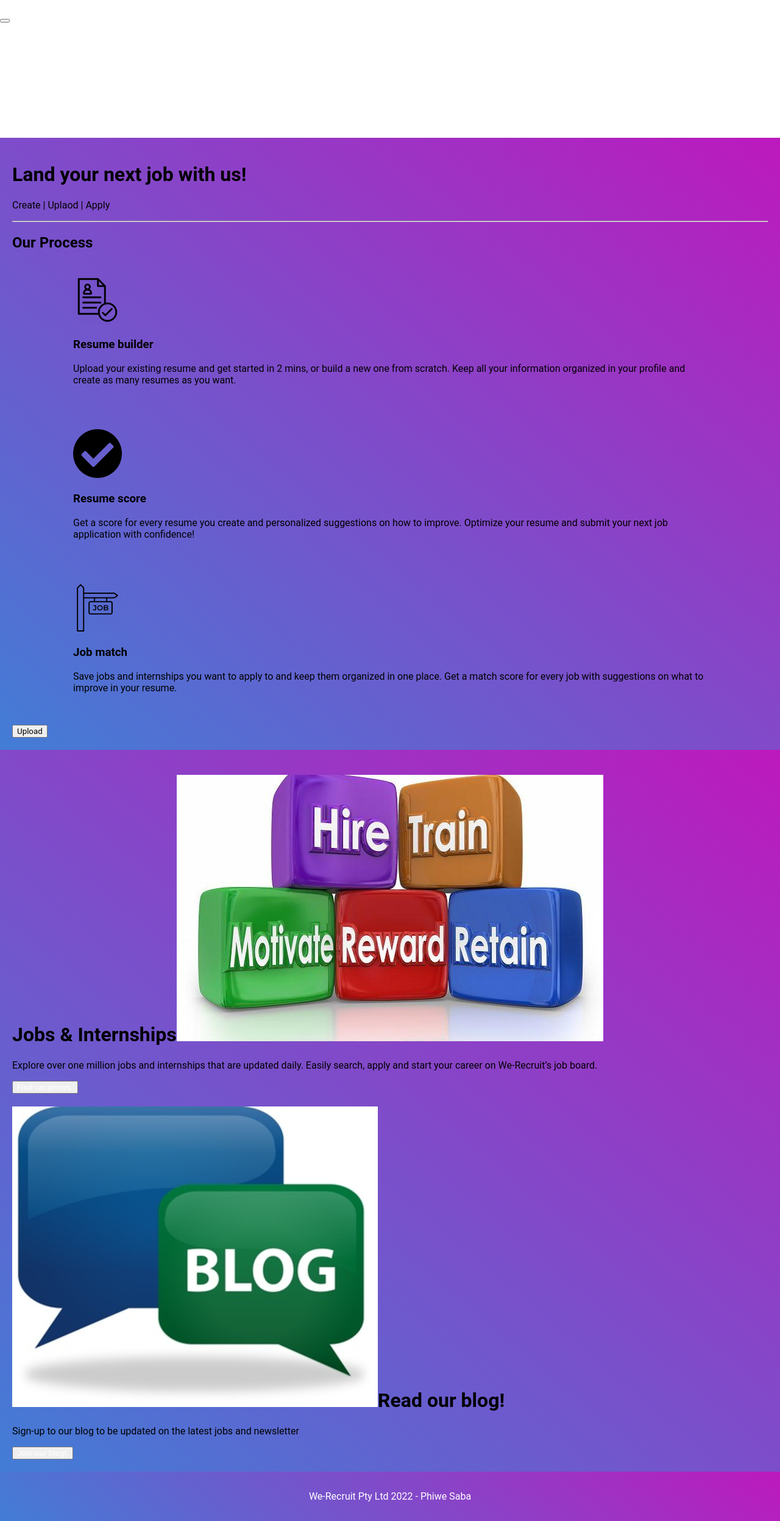
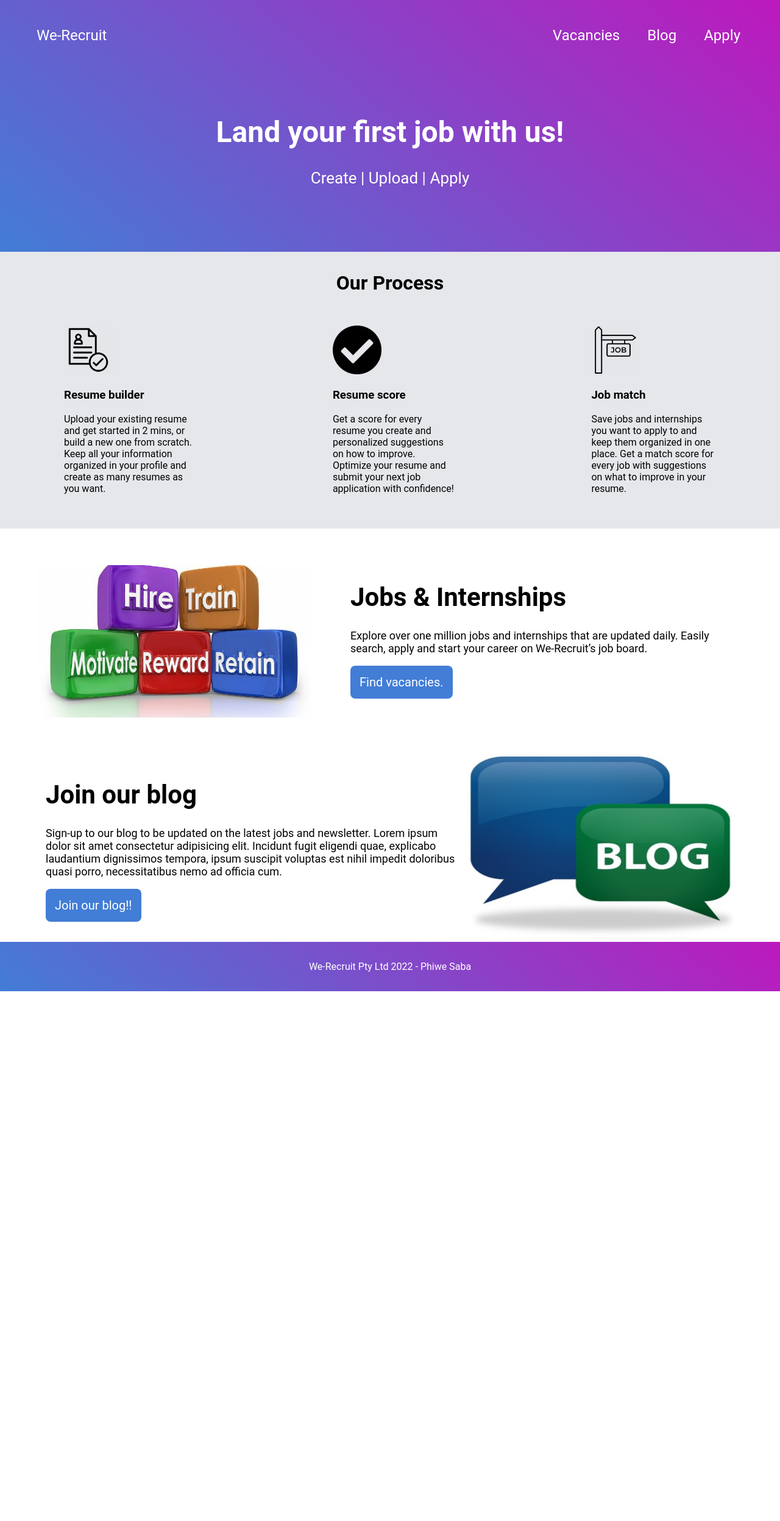
Before and after one commit to phiwe-saba/We-Recruit-website, a PHP site: page / in a window 1280 px wide. Shown: the whole page at 61% size. After the commit the page ends 1626 px from the top, so only its background shows below. Run offline with PHP 8.4, Linux system fonts and the light colour scheme.

Commit message:
made changes to the alignment and started working on the application page.

```diff
--- a/blog.html
+++ b/blog.html
@@ -4,7 +4,7 @@
     <meta charset="UTF-8">
     <meta http-equiv="X-UA-Compatible" content="IE=edge">
     <meta name="viewport" content="width=device-width, initial-scale=1.0">
-    <link rel="stylesheet" href="styles/app..css">
+    <link rel="stylesheet" href="styles/blog.css">
     <title>Document</title>
 </head>
 <body>
--- a/index.html
+++ b/index.html
@@ -4,67 +4,33 @@
     <meta charset="UTF-8">
     <meta http-equiv="X-UA-Compatible" content="IE=edge">
     <meta name="viewport" content="width=device-width, initial-scale=1.0">
-    <link rel="icon" type="image/x-icon" href="./images/logo.png">
+    <!-- CSS only -->
     <link rel="stylesheet" href="./styles/main.css">
-    <link rel="preconnect" href="https://fonts.googleapis.com">
-    <link rel="preconnect" href="https://fonts.gstatic.com" crossorigin>
-    <link href="https://fonts.googleapis.com/css2?family=Inter:wght@500&display=swap" rel="stylesheet">
     <title>We-Recruit | Home</title>
 </head>
 <body>
-    <div class="content">
-        <div class="header-content">
-            <header class="header">
-                <div class="header-container">
-                    <div class="row align-items-center justify-content-between">
-                        <div class="logo">
-                            <a href="index.html">We-Recruit</a>
-                        </div>
-                        <button type="button" class="nav-toggler">
-                            <span></span>
-                        </button>
-                        <nav class="nav">
+    <div class="container">
+        <nav class="navbar">
             <ul>
-                                <li><a href="index.html" class="active">Home</a></li>
-                                <li><a href="vacancies.html">Vacancies</a></li>
-                                <li><a href="blog.html">About</a></li>
-                                <li><a href="blog.html">Contact</a></li>
-                                <li><a href="blog.html">Blog</a></li>
+                <li id="header-logo"><a href="./index.html">We-Recruit</a></li>
+                <li id="header-links"><a href="vacancies.html">Vacancies</a></li>
+                <li id="header-links"><a href="blog.html">Blog</a></li>
+                <li id="header-links"><a href="application.html">Apply</a></li>
             </ul>
         </nav>
 
+        <div class="header-section">
+            <h1>Land your first job with us!</h1>
+            <p>Create | Upload | Apply</p>
         </div>
     </div>
-            </header>
-
-            <div class="container">
-                <div class="showcase-main">
-                    <div class="showcase">
-                        <div class="content">
-                            <h1>Land your next job with us!</h1>
-                            <div class="showcase">
-                                <div class="content">
-                                    <p>Create | Uplaod | Apply</p>
-                                </div>
-                            </div>
-                        </div>
-                    </div>
-                </div>
-
-                <div class="horizontal">
-                    <hr>
-                </div>
-
-                <div id="layout">
-                    <div class="headerpage">
-                        <h2>Our Process</h2>
-                    </div>
-                    <div class="boxes">
+    <div class="main-section">
+        <h1>Our Process</h1>
+        <div class="main-box">
             <div class="box">
                 <img src="./images/match.webp" alt="display something">
                 <h3>Resume builder</h3>
                 <p>Upload your existing resume and get started in 2 mins, or build a new one from scratch. Keep all your information organized in your profile and create as many resumes as you want.</p>
-
             </div>
             <div class="box">
                 <img src="./images/correct.png" alt="display something">
@@ -78,35 +44,34 @@
 
             </div>
         </div>
-                    <div class="upload">
-                        <a href="application.html">
-                            <button type="submit">Upload</button>
-                        </a>
+    </div>
+    <div class="body-section">
+        <div id="internship">
+            <img src="./images/content1.jpg">
+        </div>
+        <div id="job">
+            <h1>Jobs & Internships</h1>
+            <p>Explore over one million jobs and internships that are updated daily.
+               Easily search, apply and start your career on We-Recruit’s job board.
+            </p>
+            <button><a href="vacancies.html">Find vacancies.</a></button>
         </div>
     </div>
+    <div class="blog-section">
+        <div id="blogmain">
+            <h1>Join our blog</h1>
+            <p>Sign-up to our blog to be updated on the latest jobs and newsletter. Lorem ipsum dolor sit amet consectetur adipisicing elit.
+               Incidunt fugit eligendi quae, explicabo laudantium dignissimos tempora, ipsum suscipit voluptas est nihil impedit doloribus quasi porro, necessitatibus nemo ad officia cum.</p>
+            <button><a href="blog.html">Join our blog!!</a></button>
         </div>
-    </div>
-
-
-    <div class="container">
-        <div class="main-content">
-            <div class="mainbody">
-                <h1>Jobs & Internships<img src="./images/content1.jpg"></h2>
-                <p>Explore over one million jobs and internships that are updated daily. Easily search, apply and start your career on We-Recruit’s job board.</p>
-                <button><a href="vacancies.html">Find vacancies.</a></button>
-            </div>
-
-            <div class="blogmain">
-                <h1><img src="./images/blog.png">Read our blog!</h2>
-                <p>Sign-up to our blog to be updated on the latest jobs and newsletter</p>
-                <button><a href="blog.html">Join our blog!.</a></button>
-            </div>
-        </div>
+        <div id="blog-image">
+            <img src="./images/blog.png">
         </div>
     </div>
     <footer>
         <p>We-Recruit Pty Ltd 2022 - Phiwe Saba</p>
     </footer>
+    <!-- JavaScript Bundle with Popper -->
+    <script src="https://cdn.jsdelivr.net/npm/bootstrap@5.2.0-beta1/dist/js/bootstrap.bundle.min.js" integrity="sha384-pprn3073KE6tl6bjs2QrFaJGz5/SUsLqktiwsUTF55Jfv3qYSDhgCecCxMW52nD2" crossorigin="anonymous"></script>
 </body>
-<script src="js/script.js"></script>
 </html>
--- a/styles/main.css
+++ b/styles/main.css
@@ -1,7 +1,10 @@
 *{
     font-family: 'Roboto', sans-serif;
-    box-sizing: border-box;
-    /*color:white;*/
+}
+
+.container{
+    padding:20px;
+    background-image: linear-gradient(40deg,rgb(66, 125, 214), rgb(189, 25, 189));
 }
 
 body{
@@ -10,14 +13,6 @@ body{
 
 .navbar ul{
     display:flex;
-    /*justify-content: center;*/
-}
-
-.container{
-    margin:auto;
-    padding:20px;
-    background-image: linear-gradient(40deg,rgb(66, 125, 214), rgb(189, 25, 189));
-    overflow:hidden;
 }
 
 ul{
@@ -98,31 +93,39 @@ a{
 
 #job h1{
     font-size: 42px;
-    padding-left: 40px;
+    padding-left: 65px;
 }
 
 #job p{
     font-size: 18px;
-    padding-left: 40px;
+    padding-left: 65px;
 }
 
 #job button{
     background-color: rgb(66, 125, 214);
-    margin-left: 40px;
+    margin-left: 65px;
     font-size: 20px;
     border: 0;
     border-radius: 8px;
     padding: 15px;
 }
 
+#job button:hover{
+    background-color: black;
+}
+
 /* Blog Section */
 #blogmain button{
     background-color: rgb(66, 125, 214);
-    margin:5px;
+    margin-left:65px;
     font-size: 20px;
     border: 0;
     border-radius: 8px;
     padding:15px;
+}
+
+#blogmain button:hover{
+    background-color: black;
 }
 
 .blog-section{
@@ -132,6 +135,7 @@ a{
 #blog-image img{
     width: 450px;
     height: 300px;
+    padding-right:65px;
 }
 
 #blogmain{
@@ -140,12 +144,12 @@ a{
 
 #blogmain h1{
     font-size: 42px;
-    padding-left: 10px;
+    padding-left: 65px;
 }
 
 #blogmain p{
     font-size: 18px;
-    padding-left: 10px;
+    padding-left: 65px;
 }
 
 /* Footer */
```
Also changed, not shown: application.html (+13 -28 lines), main.html (deleted, +0 -81 lines), styles/app.css (+23 -34 lines), styles/blog.css (added, +8 -0 lines), styles/vac-styles.css (+2 -28 lines), vacancies.html (+1 -10 lines), styles/style.css (added). Lines whose indentation alone changed are shown as unchanged.
